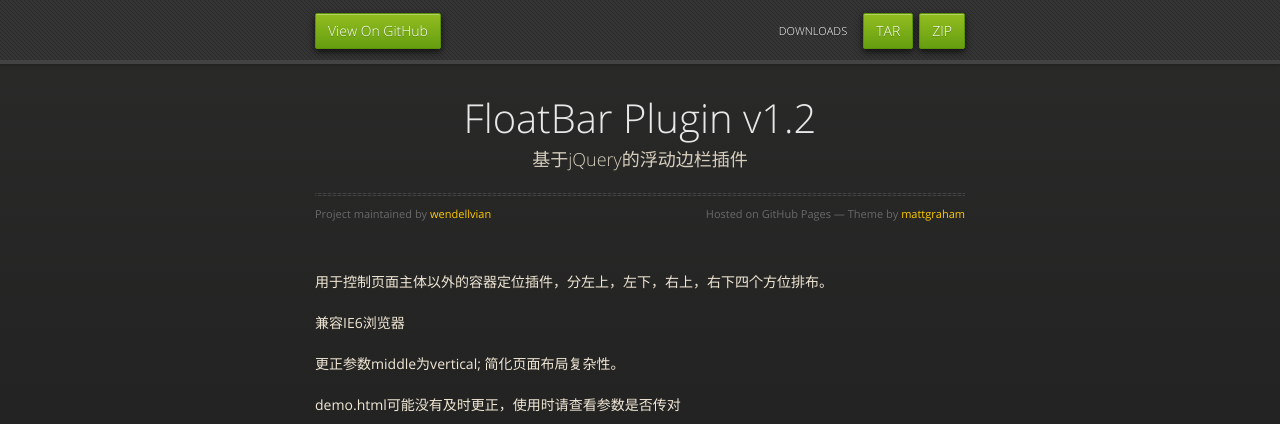
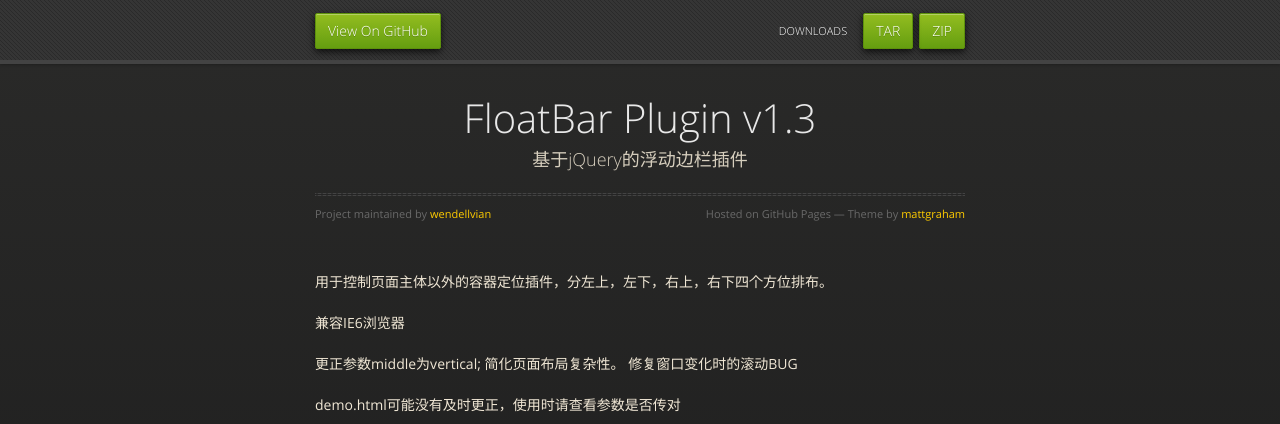
Before and after one commit to wendellvian/floatBar, a plain HTML site: page index.html in a window 1280 px wide. Shown: the top 424 px of the page. Drawn offline with nearby package versions, Linux system fonts and the light colour scheme.

```diff
--- a/index.html
+++ b/index.html
@@ -3,7 +3,7 @@
   <head>
     <meta charset="utf-8">
     <meta http-equiv="X-UA-Compatible" content="chrome=1">
-    <title>FloatBar Plugin v1.2 by wendellvian</title>
+    <title>FloatBar Plugin v1.3 by wendellvian</title>
     <link rel="stylesheet" href="stylesheets/styles.css">
     <link rel="stylesheet" href="stylesheets/pygment_trac.css">
     <script src="https://ajax.googleapis.com/ajax/libs/jquery/1.7.1/jquery.min.js"></script>
@@ -31,7 +31,7 @@
 
       <section>
         <div id="title">
-          <h1>FloatBar Plugin v1.2</h1>
+          <h1>FloatBar Plugin v1.3</h1>
           <p>基于jQuery的浮动边栏插件</p>
           <hr>
           <span class="credits left">Project maintained by <a href="https://github.com/wendellvian">wendellvian</a></span>
@@ -43,7 +43,8 @@
 <p>兼容IE6浏览器</p>
 
 <p>更正参数middle为vertical;
-简化页面布局复杂性。</p>
+简化页面布局复杂性。
+修复窗口变化时的滚动BUG</p>
 
 <p>demo.html可能没有及时更正，使用时请查看参数是否传对</p>
 
```
Also changed, not shown: params.json (+1 -1 lines).
